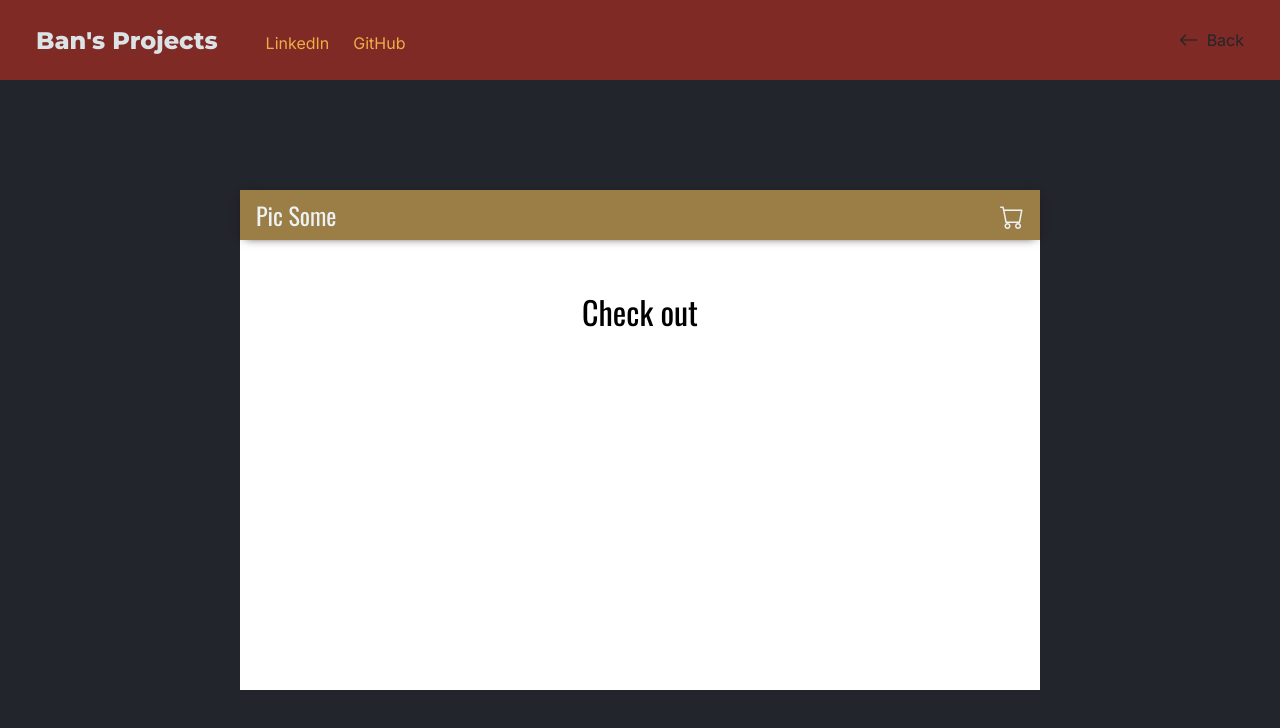
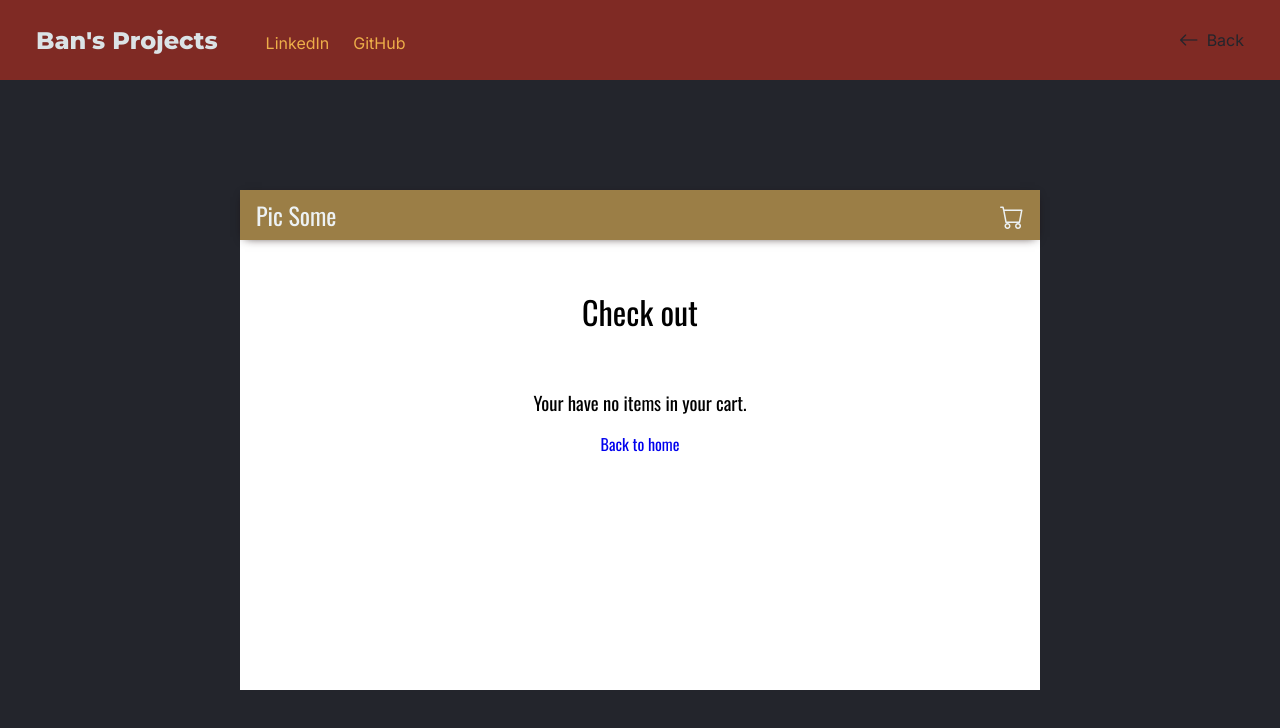
Before and after one commit to ban-lee/portfolio, a React (Vite) app: page /picsome/cart in a window 1280 px wide. Shown: the top 728 px of the page. Built offline with nearby package versions, Linux system fonts and the light colour scheme.

Commit message:
Finish capstone project
- Add fake checkout function
- Tidy up button hover indicators
-

```diff
--- a/src/projects/advanced-react-2/cart-item/cart-item.module.css
+++ b/src/projects/advanced-react-2/cart-item/cart-item.module.css
@@ -18,7 +18,3 @@
   margin-right: -8px;
   padding: 0 8px;
 }
-
-.trash:hover {
-  opacity: 0.5;
-}
--- a/src/projects/advanced-react-2/cart-item/cart-item.tsx
+++ b/src/projects/advanced-react-2/cart-item/cart-item.tsx
@@ -2,6 +2,7 @@ import styles from './cart-item.module.css';
 import { Photo } from '../picsome-types';
 import { PicSomeContext } from '../picsome-context';
 import { useContext } from 'react';
+import { useIsHovered } from '../useIsHovered';
 
 interface Props {
   photo: Photo;
@@ -9,6 +10,7 @@ interface Props {
 
 export function CartItem( { photo }: Props) {
   const { removeFromCart } = useContext(PicSomeContext);
+  const [isHovered, ref] = useIsHovered();
 
   return (
     <div className={styles.cartItem}>
@@ -21,9 +23,10 @@ export function CartItem( { photo }: Props) {
         </div>
         <div
           className={styles.trash}
+          ref={ref}
           onClick={() => removeFromCart(photo)}
         >
-          <i className="bi bi-trash"></i>
+          {isHovered ? <i className="bi bi-trash3-fill"></i> : <i className="bi bi-trash3"></i>}
         </div>
       </div>
   );
--- a/src/projects/advanced-react-2/cart/cart.module.css
+++ b/src/projects/advanced-react-2/cart/cart.module.css
@@ -36,3 +36,12 @@
 .orderButton:focus {
   outline: none;
 }
+
+.orderButton:disabled {
+  opacity: 0.75;
+  pointer-events: none;
+}
+
+.message h3 {
+  margin: 24px 0 16px 0;
+}
--- a/src/projects/advanced-react-2/cart/cart.tsx
+++ b/src/projects/advanced-react-2/cart/cart.tsx
@@ -1,18 +1,56 @@
 import styles from './cart.module.css';
 import { CartItem } from '../cart-item';
+import { Form, Link, useActionData, useNavigation } from 'react-router-dom';
 import { PicSomeContext } from '../picsome-context';
-import { useContext } from 'react';
+import { useContext, useEffect, useState } from 'react';
+
+export async function action() {
+  await new Promise<void>((resolve) => {
+      setTimeout(() => {
+        resolve();
+      }, 1000);
+    });
+
+  return true;
+}
+
+enum OrderState {
+  Unknown,
+  Empty,
+  Ready,
+  Complete,
+}
 
 export function Cart() {
-  const { cart } = useContext(PicSomeContext);
+  const [orderState, setOrderState] = useState(OrderState.Unknown);
+  const { cart, clearCart } = useContext(PicSomeContext);
   const total = cart.reduce((prev, curr) => prev + curr.price, 0);
+
+  const navigation = useNavigation();
+  const isLoading = navigation.state !== 'idle';
+  const isComplete = useActionData() as (boolean|undefined);
+
+  useEffect(() => {
+    if (isComplete) {
+      setOrderState(OrderState.Complete);
+      clearCart();
+    } else {
+      setOrderState(!!cart.length ? OrderState.Ready : OrderState.Empty);
+    }
+  }, [cart, isComplete]);
 
   return (
     <main className={styles.main}>
       <h1 className={styles.title}>Check out</h1>
 
-      {cart.length > 0 && (
-        <>
+      {orderState === OrderState.Empty && (
+        <div className={styles.message}>
+          <h3>Your have no items in your cart.</h3>
+          <Link to="/picsome">Back to home</Link>
+        </div>
+      )}
+      {orderState === OrderState.Ready && (
+        <Form method="POST">
           <div className={styles.cartItems}>
             {cart.map((cartItem) => <CartItem key={cartItem.id} photo={cartItem} />)}
           </div>
@@ -20,9 +58,20 @@ export function Cart() {
             <strong>Total:</strong> {total.toLocaleString("en-US", {style: "currency", currency: "USD"})}
           </div>
           <div>
-            <button className={styles.orderButton}>Place Order</button>
+            <button
+              className={styles.orderButton}
+              disabled={isLoading}
+            >
+              {isLoading ? 'Ordering...' : 'Place Order'}
+            </button>
           </div>
-        </>
+        </Form>
+      )}
+      {orderState === OrderState.Complete && (
+        <div className={styles.message}>
+          <h3>Order Placed!</h3>
+          <Link to="/picsome">Back to home</Link>
+        </div>
       )}
     </main>
   );
--- a/src/projects/advanced-react-2/image/image.tsx
+++ b/src/projects/advanced-react-2/image/image.tsx
@@ -2,6 +2,7 @@ import styles from './image.module.css';
 import { Photo } from '../picsome-types';
 import { PicSomeContext } from '../picsome-context';
 import { useContext, useState } from 'react';
+import { useIsHovered } from '../useIsHovered';
 
 export interface Props {
   index: number;
@@ -21,7 +22,7 @@ function getClass(index: number): string {
 
 export function Image({ index, photo }: Props) {
   const { favourites, toggleFavorite, cart, addToCart, removeFromCart } = useContext(PicSomeContext);
-  const [isHovered, setIsHovered] = useState(false);
+  const [isHovered, ref] = useIsHovered();
 
   const isFavourite = favourites.some((fav) => photo.id === fav);
   const isInCart = cart.some((cartPhoto) => photo.id === cartPhoto.id);
@@ -38,8 +39,7 @@ export function Image({ index, photo }: Props) {
   return (
     <div
       className={`${styles.container} ${getClass(index)}`}
-      onMouseEnter={() => setIsHovered(true)}
-      onMouseLeave={() => setIsHovered(false)}
+      ref={ref}
     >
       {(isHovered || isFavourite) && (
         <div
--- a/src/projects/advanced-react-2/picsome-context.tsx
+++ b/src/projects/advanced-react-2/picsome-context.tsx
@@ -8,6 +8,7 @@ export interface PicSomeContextType {
   cart: Photo[];
   addToCart: (p: Photo) => void;
   removeFromCart: (p: Photo) => void;
+  clearCart: () => void;
 }
 
 export const PicSomeContext = createContext<PicSomeContextType>({
@@ -17,6 +18,7 @@ export const PicSomeContext = createContext<PicSomeContextType>({
   cart: [],
   addToCart: () => {},
   removeFromCart: () => {},
+  clearCart: () => {},
 });
 
 export function PicSomeProvider({ children } : { children: ReactElement}) {
@@ -43,6 +45,10 @@ export function PicSomeProvider({ children } : { children: ReactElement}) {
     setCart((prevCart) => prevCart.filter((p) => p.id !== photo.id));
   }
 
+  function clearCart() {
+    setCart([]);
+  }
+
   return (
     <PicSomeContext.Provider
       value={{
@@ -51,6 +57,7 @@ export function PicSomeProvider({ children } : { children: ReactElement}) {
         cart,
         addToCart,
         removeFromCart,
+        clearCart,
       }}
     >
       {children}
--- a/src/projects/advanced-react-2/routes.tsx
+++ b/src/projects/advanced-react-2/routes.tsx
@@ -1,4 +1,4 @@
-import { Cart } from './cart';
+import { action as cartAction, Cart } from './cart';
 import { Layout } from './layout';
 import { loader as photosLoader, Photos } from './photos';
 import { Route } from 'react-router-dom';
@@ -11,7 +11,11 @@ export function PicSomeRoutes() {
           element={<Photos />}
           loader={photosLoader}
         />
-        <Route path="cart" element={<Cart />} />
+        <Route
+          path="cart"
+          element={<Cart />}
+          action={cartAction}
+        />
       </Route>
     );
 }
--- /dev/null
+++ b/src/projects/advanced-react-2/useIsHovered.ts
@@ -0,0 +1,27 @@
+import { useEffect, useRef, useState } from 'react';
+
+type HtmlElement = HTMLDivElement;
+
+export function useIsHovered(): [boolean, React.RefObject<HtmlElement>|null] {
+  const ref = useRef<HtmlElement>(null);
+  const [isHovered, setIsHovered] = useState(false);
+
+  useEffect(() => {
+    const enter = () => {
+      setIsHovered(true);
+    };
+    const leave = () => {
+      setIsHovered(false);
+    };
+
+    ref.current?.addEventListener('mouseenter', enter);
+    ref.current?.addEventListener('mouseleave', leave);
+
+    return () => {
+      ref.current?.removeEventListener('mouseenter', enter);
+      ref.current?.removeEventListener('mouseleave', leave);
+    };
+  }, []);
+
+  return [isHovered, ref];
+}
```
